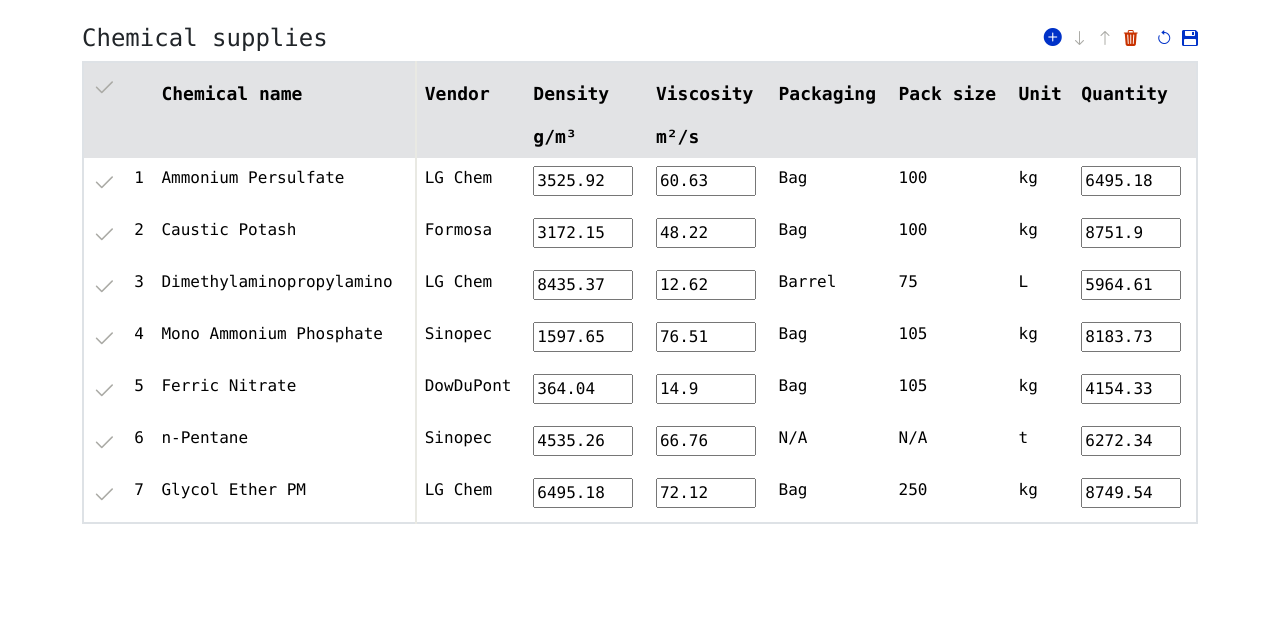
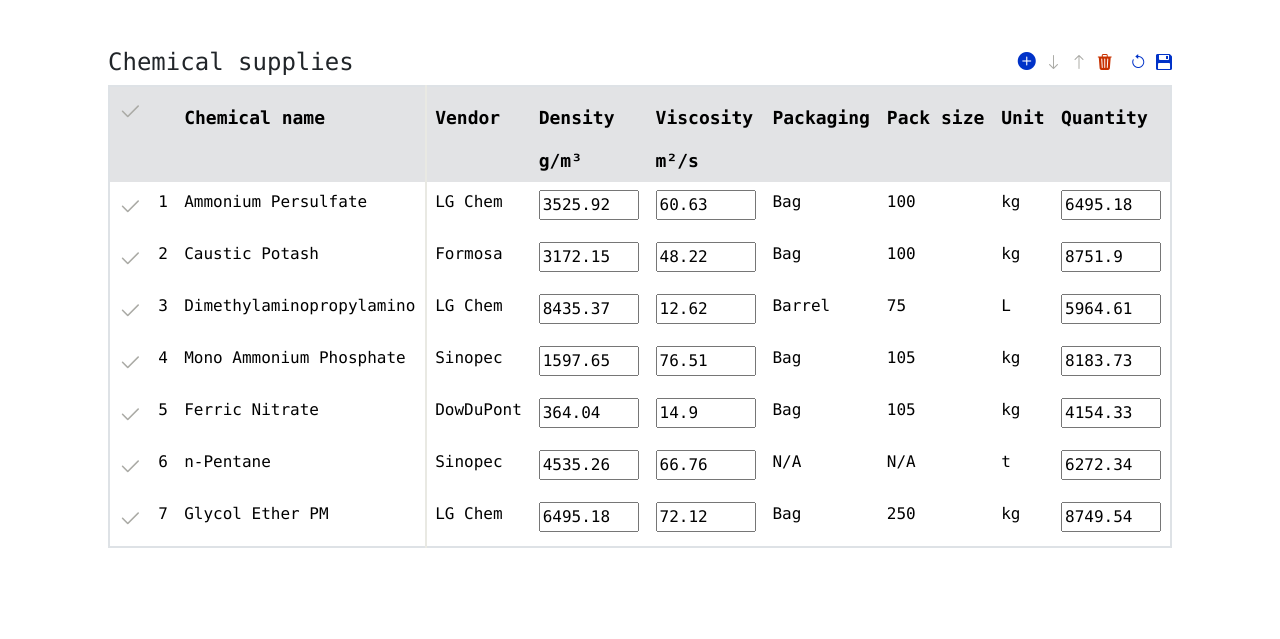
Before and after one commit to atharvabarve28/IIT-Bombay-Challenge, a plain HTML site: page index.html in a window 1280 px wide. Drawn offline with nearby package versions, Linux system fonts and the light colour scheme.

Commit message:
added class to div

```diff
--- a/index.html
+++ b/index.html
@@ -20,10 +20,14 @@
     /> -->
 
     <link rel="stylesheet" href="css/bootstrap.min.css" />
-    <link rel="stylesheet" href="css/bootstrap-icons.min.css">
-    <link rel="stylesheet" href="css/bootstrap-icons-1.11.3/font/bootstrap-icons.css">
+    <link rel="stylesheet" href="css/bootstrap-icons.min.css" />
+    <link
+      rel="stylesheet"
+      href="css/bootstrap-icons-1.11.3/font/bootstrap-icons.css"
+    />
   </head>
   <body>
+    <div class="m-5 p-5 pt-0">
       <div class="container my-4">
         <div class="d-flex justify-content-between">
           <h4 class="">Chemical supplies</h4>
@@ -140,7 +144,9 @@
           <div class="toast-body">
             <form id="addRecordForm">
               <div class="mb-2">
-              <label for="chemicalName" class="form-label">Chemical Name</label>
+                <label for="chemicalName" class="form-label"
+                  >Chemical Name</label
+                >
                 <input
                   type="text"
                   class="form-control"
@@ -154,7 +160,12 @@
               </div>
               <div class="mb-2">
                 <label for="density" class="form-label">Density</label>
-              <input type="number" class="form-control" id="density" required />
+                <input
+                  type="number"
+                  class="form-control"
+                  id="density"
+                  required
+                />
               </div>
               <div class="mb-2">
                 <label for="viscosity" class="form-label">Viscosity</label>
@@ -191,6 +202,7 @@
           </div>
         </div>
       </div>
+    </div>
 
     <script src="js/script.js"></script>
     <script
```
Lines whose indentation alone changed are shown as unchanged.
